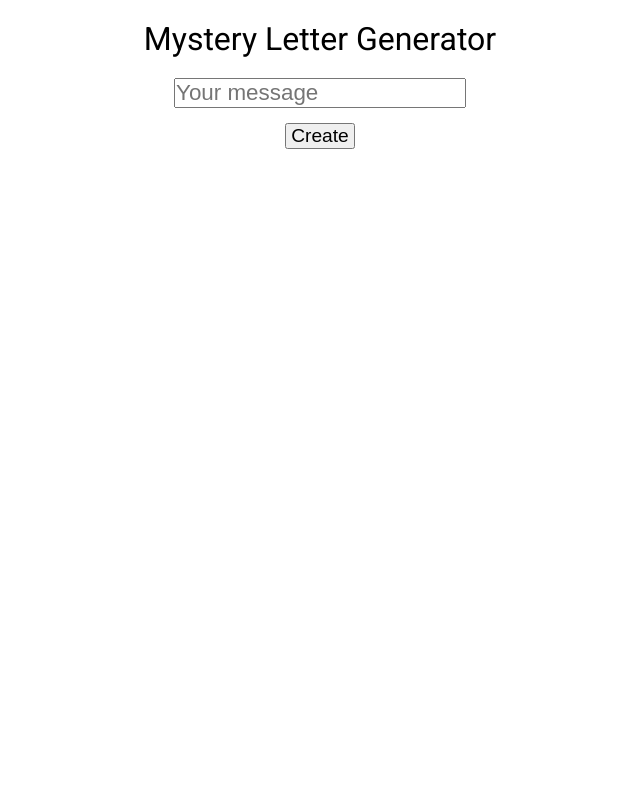
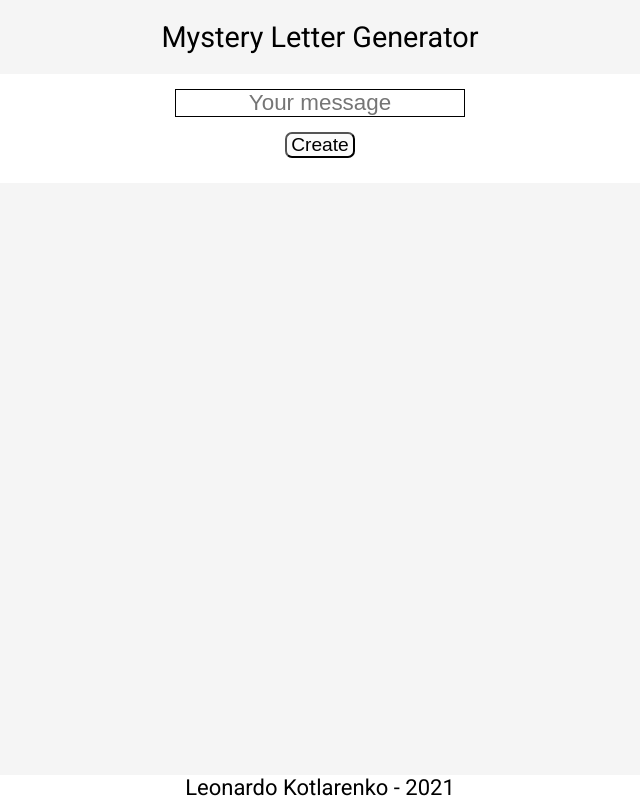
Before and after one commit to lkotlarenko/Project-Mystery-Letter, a website: page index.html in a window 1280 px wide. Shown: the whole page, without its empty margins (320-960 px from the left). Drawn offline with Linux system fonts and the light colour scheme.

Commit message:
Final touches ;D

```diff
--- a/index.html
+++ b/index.html
@@ -5,10 +5,14 @@
     <meta http-equiv="X-UA-Compatible" content="IE=edge" />
     <meta name="viewport" content="width=device-width, initial-scale=1.0" />
     <title>Mystery Letter</title>
-    <link rel="preconnect" href="https://fonts.googleapis.com">
-<link rel="preconnect" href="https://fonts.gstatic.com" crossorigin>
-<link href="https://fonts.googleapis.com/css2?family=Roboto&display=swap" rel="stylesheet">
+    <link rel="preconnect" href="https://fonts.googleapis.com" />
+    <link rel="preconnect" href="https://fonts.gstatic.com" crossorigin />
+    <link
+      href="https://fonts.googleapis.com/css2?family=Roboto&display=swap"
+      rel="stylesheet"
+    />
     <link rel="stylesheet" href="style.css" />
+    <link rel="shortcut icon" href="images/favicon.png" type="image/x-icon" />
   </head>
   <body>
     <header><h2>Mystery Letter Generator</h2></header>
@@ -17,12 +21,15 @@
         <input type="text" id="carta-texto" placeholder="Your message" />
         <button id="criar-carta">Create</button>
         <p id="carta-gerada"></p>
-        <section id="word-counter" style="display: none;">
+        <section id="word-counter" style="display: none">
           <label for="carta-contador">Words: </label>
           <p id="carta-contador"></p>
         </section>
       </section>
     </main>
+    <footer>
+      <p>Leonardo Kotlarenko - 2021</p>
+    </footer>
   </body>
   <script src="script.js"></script>
 </html>
--- a/style.css
+++ b/style.css
@@ -6,38 +6,74 @@
 body {
   font-size: 16px;
   font-family: Roboto, Segoe UI, sans-serif;
+  background: whitesmoke;
+}
+
+@media only screen and ( min-width : 992px ) {
+
+  body {
+    font-size: 22px;
+  }
 }
 
 header h2 {
   text-align: center;
-  font-size: 2rem;
+  font-size: 1.8rem;
   padding: 20px 0;
   font-weight: 520;
 }
 
-#app {
+footer {
+  position: fixed;
+  left: 0;
+  bottom: 0;
+  width: 100%;
+  background-color: white;
+  text-align: center;
+  border-radius: 10px;
+}
+
+#app , .container {
   display: flex;
   justify-content: center;
 }
 
 .container {
-  justify-content: center;
-  display: flex;
   width: 80%;
   flex-direction: column;
   align-items: center;
+  background: white;
+  border-radius: 10px;
+  padding: 15px 0;
 }
 
-.container input {
+#carta-texto {
   flex-grow: 1;
   font-size: 1.4rem;
   margin: 0 0 15px;
+  border: 1px solid black;
 }
 
 #criar-carta {
   width: 70px;
   font-size: 1.2rem;
   margin-bottom: 10px;
+  background-color: rgb(251, 251, 251);
+  border-radius: 7px;
+}
+
+#criar-carta:hover , #carta-texto:hover {
+  transform: scale(1.05);
+}
+
+#criar-carta:active , #carta-texto:active {
+  transform: scale(0.95);
+  border: 2px solid teal;
+  background-color: whitesmoke;
+}
+
+#carta-texto::placeholder {
+  text-align: center;
 }
 
 .medium {
@@ -61,19 +97,20 @@ header h2 {
   font-weight: 700;
 }
 
+.magazine1 , .magazine2 {
+  font-family: Verdana, sans-serif;
+  font-weight: 900;
+}
+
 .magazine1 {
   background-color: teal;
   color: white;
-  font-family: Verdana, sans-serif;
-  font-weight: 900;
   text-transform: uppercase;
 }
 
 .magazine2 {
   background-image: url('images/pink-pattern.png');
   color: fuchsia;
-  font-family: Verdana, sans-serif;
-  font-weight: 900;
 }
 
 .rotateleft {
@@ -95,7 +132,7 @@ header h2 {
 #carta-gerada {
   display: flex;
   align-items: center;
-  justify-content: flex-start;
+  justify-content: center;
   flex-wrap: wrap;
 }
 
```
